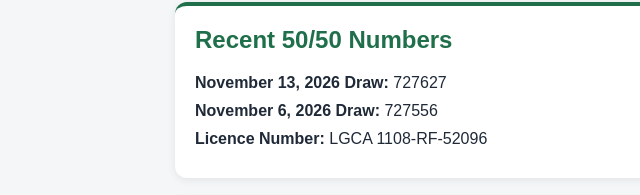
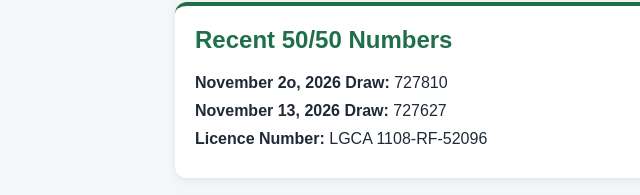
Before and after one commit to lorettecurlingclub/lcc-app, a plain HTML site: page index.html in a window 1280 px wide. Shown: the part 359-554 px from the top of the page, 15-655 px from the left. Drawn offline with Linux system fonts and the light colour scheme.

Commit message:
Update index.html

```diff
--- a/index.html
+++ b/index.html
@@ -147,9 +147,9 @@
       <section class="card">
         <h2>Recent 50/50 Numbers</h2>
 
+<p><strong>November 2o, 2026 Draw:</strong> 727810</p>
+
 <p><strong>November 13, 2026 Draw:</strong> 727627</p>
-
-<p><strong>November 6, 2026 Draw:</strong> 727556</p>
 
 <p><strong>Licence Number:</strong> LGCA 1108-RF-52096</p>
 
```
